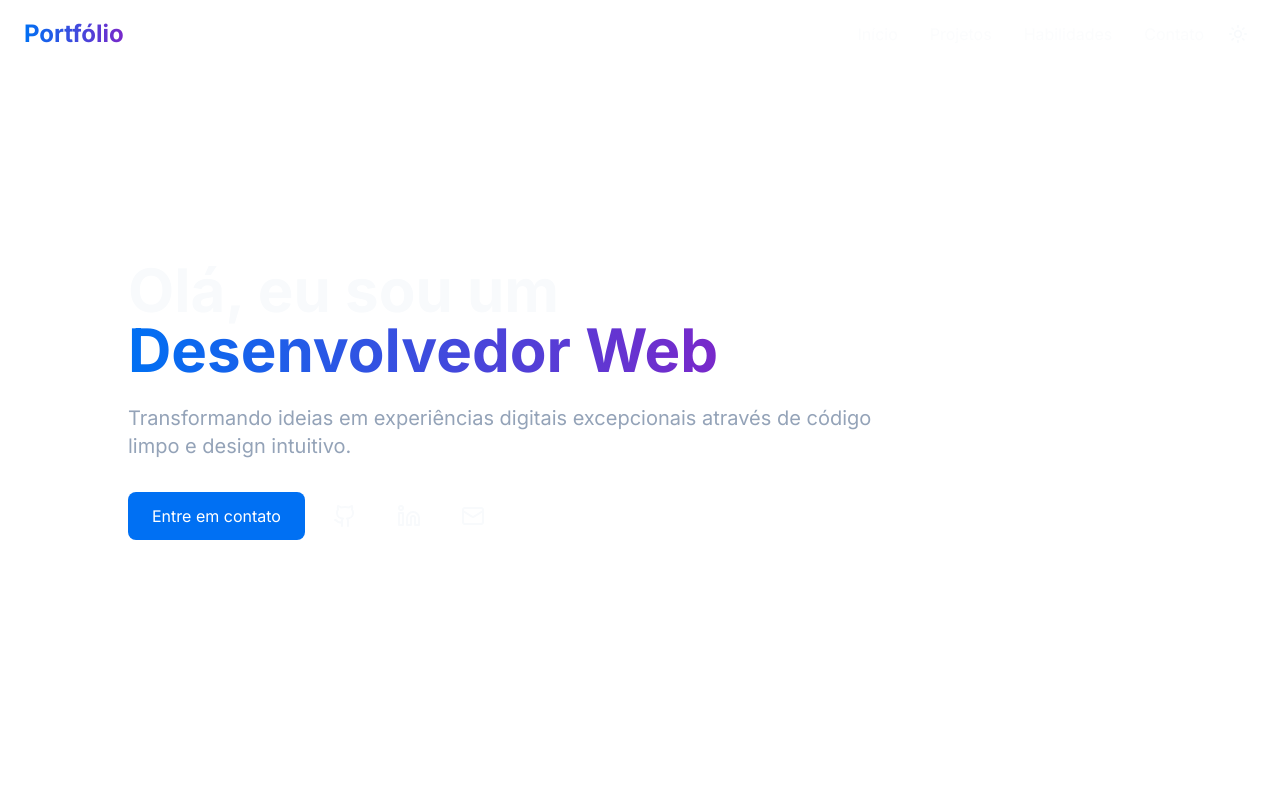
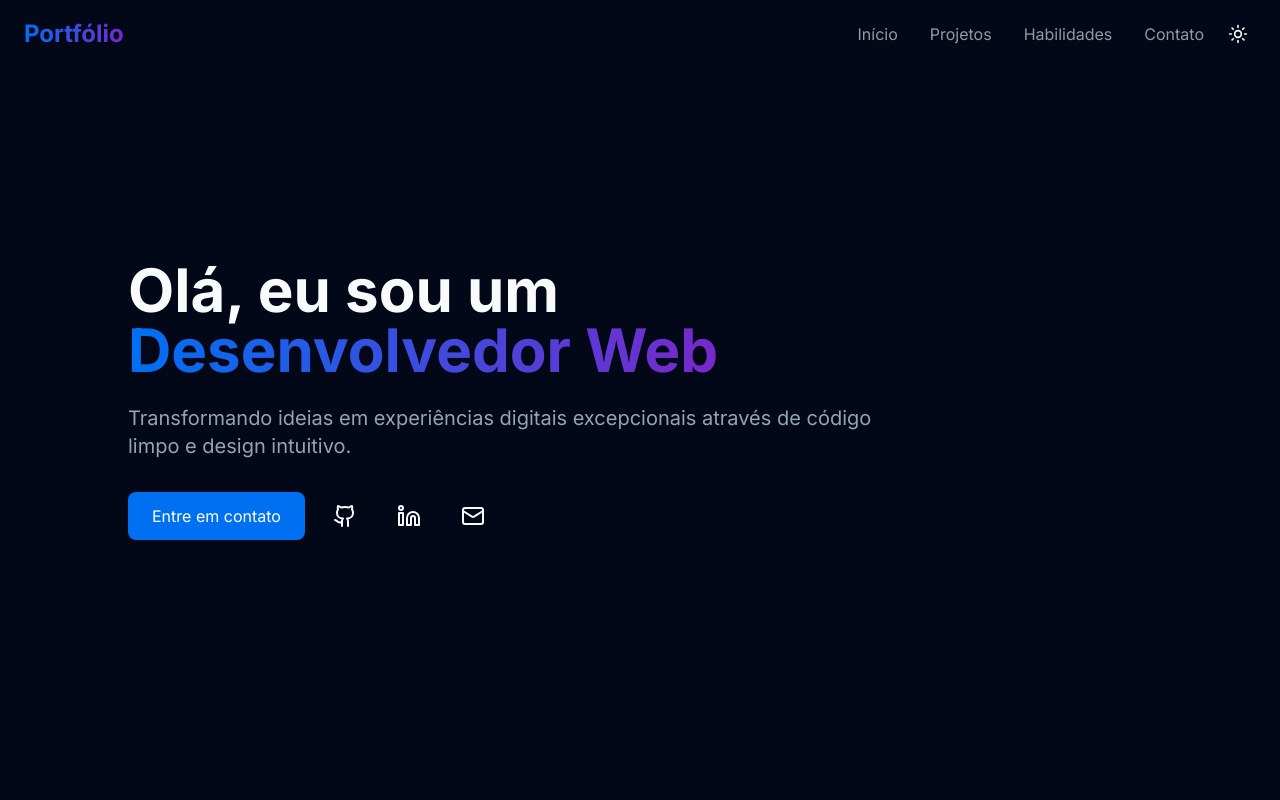
Before and after one commit to othonet/portifolio, a React (Vite) app: page / in a window 1280 px wide. Shown: the top 800 px of the page. Built offline with nearby package versions, Linux system fonts and the light colour scheme.

Commit message:
Fix ThemeContext usage error
Ensure that the useTheme hook is called within a ThemeProvider to prevent runtime errors. This change addresses the issue where the Header component was attempting to use the theme context without being wrapped in the appropriate provider.
[skip gpt_engineer]

```diff
--- a/src/App.tsx
+++ b/src/App.tsx
@@ -3,14 +3,12 @@ import { Toaster as Sonner } from "@/components/ui/sonner";
 import { TooltipProvider } from "@/components/ui/tooltip";
 import { QueryClient, QueryClientProvider } from "@tanstack/react-query";
 import { BrowserRouter, Routes, Route } from "react-router-dom";
-import { ThemeProvider } from "./contexts/ThemeContext";
 import Index from "./pages/Index";
 
 const queryClient = new QueryClient();
 
 const App = () => (
   <QueryClientProvider client={queryClient}>
-    <ThemeProvider defaultTheme="dark" storageKey="vite-ui-theme">
     <TooltipProvider>
       <div className="min-h-screen bg-background">
         <Toaster />
@@ -22,7 +20,6 @@ const App = () => (
         </BrowserRouter>
       </div>
     </TooltipProvider>
-    </ThemeProvider>
   </QueryClientProvider>
 );
 
--- a/src/pages/Index.tsx
+++ b/src/pages/Index.tsx
@@ -4,10 +4,12 @@ import Projects from "@/components/Projects";
 import Skills from "@/components/Skills";
 import Contact from "@/components/Contact";
 import Footer from "@/components/Footer";
+import { ThemeProvider } from "@/contexts/ThemeContext";
 
 const Index = () => {
   return (
-    <div className="bg-white">
+    <ThemeProvider defaultTheme="dark" storageKey="vite-ui-theme">
+      <div className="bg-background">
         <Header />
         <Hero />
         <Projects />
@@ -15,6 +17,7 @@ const Index = () => {
         <Contact />
         <Footer />
       </div>
+    </ThemeProvider>
   );
 };
 
```
Lines whose indentation alone changed are shown as unchanged.
